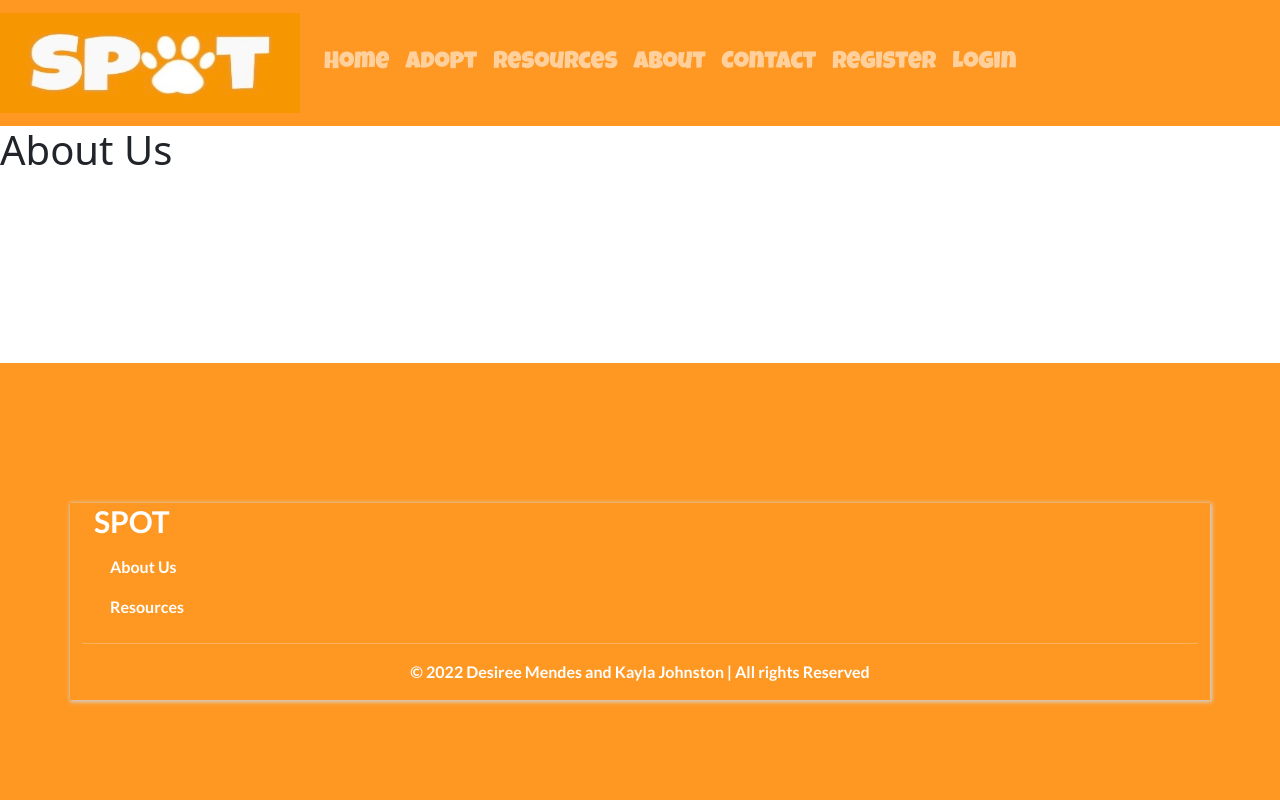
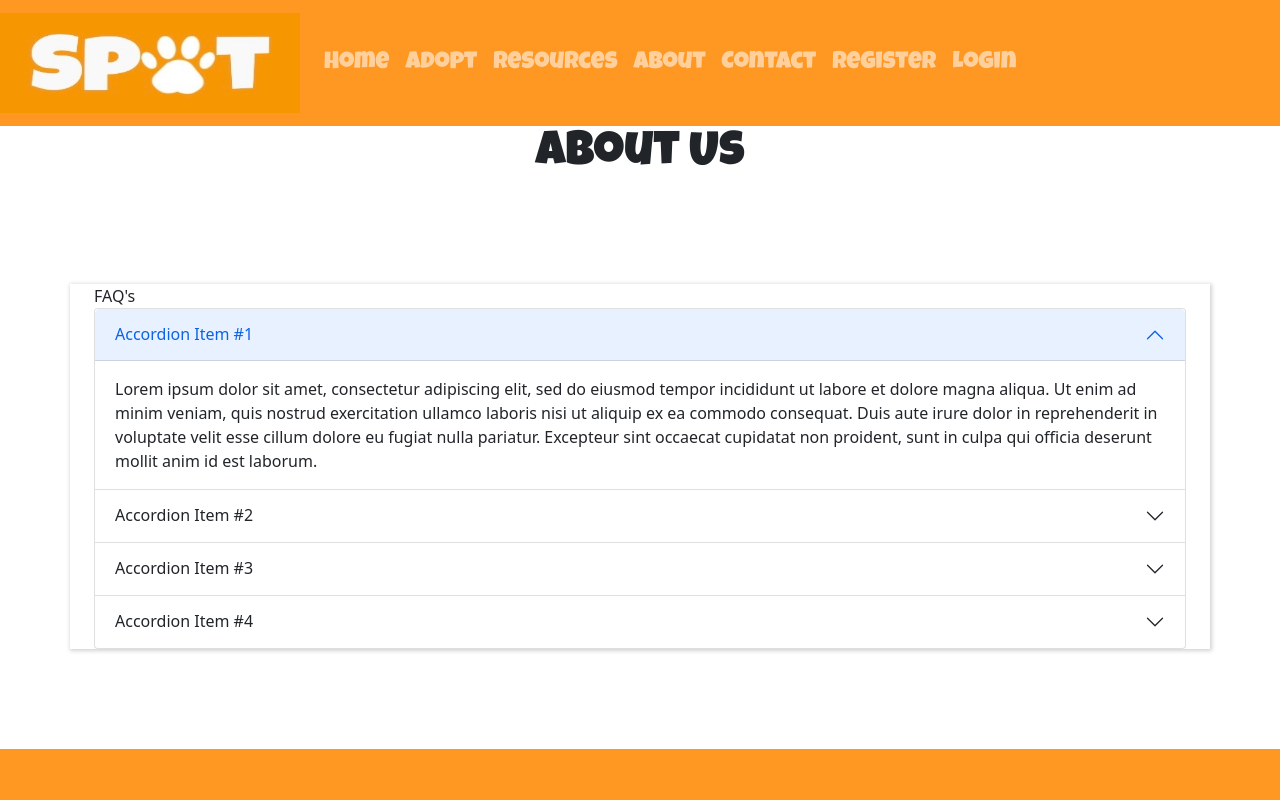
Before and after one commit to keepitclassick/spot, a React (Create React App) app in the folder client/: page /about in a window 1280 px wide. Shown: the top 800 px of the page. Built offline with nearby package versions, Linux system fonts and the light colour scheme; what @petfinder/petfinder-js would draw is missing.

Commit message:
Layout for About page

```diff
--- /dev/null
+++ b/client/src/Components/About.scss
@@ -0,0 +1,7 @@
+.inner h1 {
+  font-size: 3em;
+  font-family: "Luckiest Guy", cursive;
+  display: flex;
+  align-content: center;
+  justify-content: center;
+}
--- a/client/src/Components/AboutUs.jsx
+++ b/client/src/Components/AboutUs.jsx
@@ -1,5 +1,68 @@
+import "./About.scss";
+import {Container, Row, Col, Accordion, Card } from "react-bootstrap";
 export default function AboutUs() {
   return (
-    <h1>About Us</h1>
+
+    <div className="about-us">
+      <div class="inner">
+      <h1>About Us</h1>
+
+
+      <Container>
+    <Col>FAQ's</Col>
+    <Accordion defaultActiveKey="0">
+  <Accordion.Item eventKey="0">
+    <Accordion.Header>Accordion Item #1</Accordion.Header>
+    <Accordion.Body>
+      Lorem ipsum dolor sit amet, consectetur adipiscing elit, sed do eiusmod
+      tempor incididunt ut labore et dolore magna aliqua. Ut enim ad minim
+      veniam, quis nostrud exercitation ullamco laboris nisi ut aliquip ex ea
+      commodo consequat. Duis aute irure dolor in reprehenderit in voluptate
+      velit esse cillum dolore eu fugiat nulla pariatur. Excepteur sint occaecat
+      cupidatat non proident, sunt in culpa qui officia deserunt mollit anim id
+      est laborum.
+    </Accordion.Body>
+  </Accordion.Item>
+  <Accordion.Item eventKey="1">
+    <Accordion.Header>Accordion Item #2</Accordion.Header>
+    <Accordion.Body>
+      Lorem ipsum dolor sit amet, consectetur adipiscing elit, sed do eiusmod
+      tempor incididunt ut labore et dolore magna aliqua. Ut enim ad minim
+      veniam, quis nostrud exercitation ullamco laboris nisi ut aliquip ex ea
+      commodo consequat. Duis aute irure dolor in reprehenderit in voluptate
+      velit esse cillum dolore eu fugiat nulla pariatur. Excepteur sint occaecat
+      cupidatat non proident, sunt in culpa qui officia deserunt mollit anim id
+      est laborum.
+    </Accordion.Body>
+  </Accordion.Item>
+  <Accordion.Item eventKey="1">
+    <Accordion.Header>Accordion Item #3</Accordion.Header>
+    <Accordion.Body>
+      Lorem ipsum dolor sit amet, consectetur adipiscing elit, sed do eiusmod
+      tempor incididunt ut labore et dolore magna aliqua. Ut enim ad minim
+      veniam, quis nostrud exercitation ullamco laboris nisi ut aliquip ex ea
+      commodo consequat. Duis aute irure dolor in reprehenderit in voluptate
+      velit esse cillum dolore eu fugiat nulla pariatur. Excepteur sint occaecat
+      cupidatat non proident, sunt in culpa qui officia deserunt mollit anim id
+      est laborum.
+    </Accordion.Body>
+  </Accordion.Item>
+  <Accordion.Item eventKey="1">
+    <Accordion.Header>Accordion Item #4</Accordion.Header>
+    <Accordion.Body>
+      Lorem ipsum dolor sit amet, consectetur adipiscing elit, sed do eiusmod
+      tempor incididunt ut labore et dolore magna aliqua. Ut enim ad minim
+      veniam, quis nostrud exercitation ullamco laboris nisi ut aliquip ex ea
+      commodo consequat. Duis aute irure dolor in reprehenderit in voluptate
+      velit esse cillum dolore eu fugiat nulla pariatur. Excepteur sint occaecat
+      cupidatat non proident, sunt in culpa qui officia deserunt mollit anim id
+      est laborum.
+    </Accordion.Body>
+  </Accordion.Item>
+</Accordion>
+  </Container>
+      </div>
+    </div>
+
   )
 }
```
Also changed, not shown: client/src/Components/Favorites.jsx (added).
